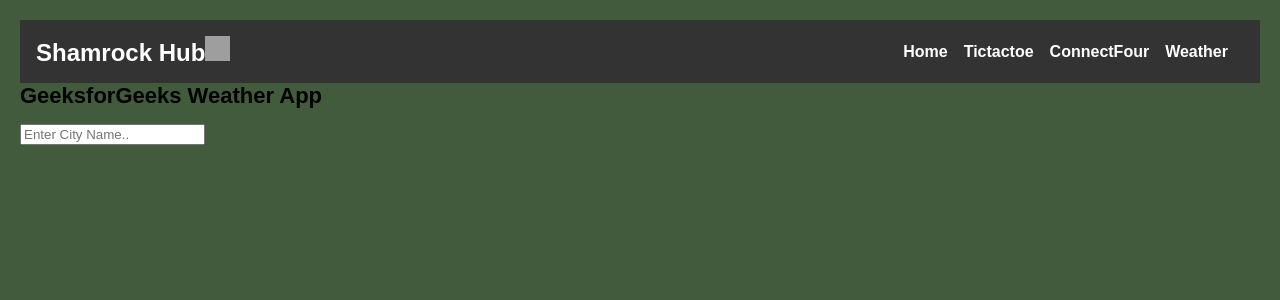
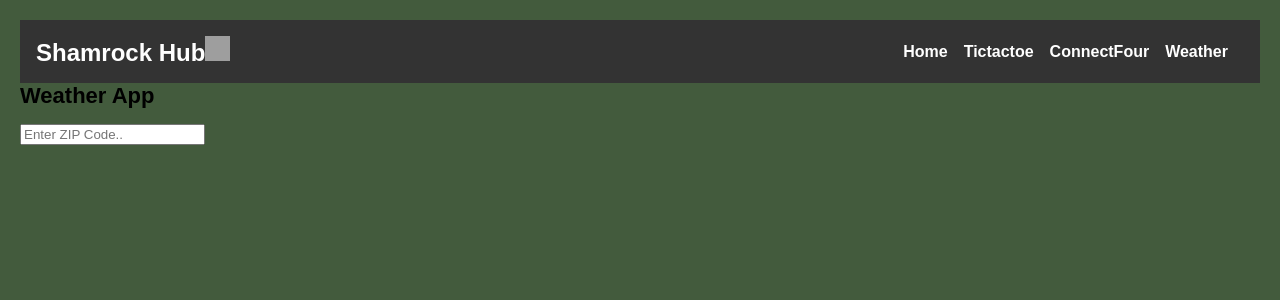
Before and after one commit to Plafalavah/ShamrockHub, a React (Create React App) app: page /weather in a window 1280 px wide. Shown: the top 300 px of the page. Built offline with nearby package versions, Linux system fonts and the light colour scheme; grey boxes are pictures that could not be loaded.

Commit message:
Changed weather app to search using zip code instead of by city name

```diff
--- a/src/Weather.js
+++ b/src/Weather.js
@@ -1,14 +1,12 @@
-
-
-import { Oval } from 'react-loader-spinner';
 import React, { useState } from 'react';
 import axios from 'axios';
+import { Oval } from 'react-loader-spinner';
 import { FontAwesomeIcon } from '@fortawesome/react-fontawesome';
 import { faFrown } from '@fortawesome/free-solid-svg-icons';
 import './index.css';
 
 function GfGWeatherApp() {
-	const [input, setInput] = useState('');
+    const [zipcode, setZip] = useState('');
     const [weather, setWeather] = useState({
         loading: false,
         data: {},
@@ -40,7 +38,8 @@
             'Saturday',
         ];
         const currentDate = new Date();
-		const date = `${WeekDays[currentDate.getDay()]} ${currentDate.getDate()} ${months[currentDate.getMonth()]
+        const date = `${WeekDays[currentDate.getDay()]} ${currentDate.getDate()} ${
+            months[currentDate.getMonth()]
         }`;
         return date;
     };
@@ -48,14 +47,13 @@
     const search = async (event) => {
         if (event.key === 'Enter') {
             event.preventDefault();
-			setInput('');
             setWeather({ ...weather, loading: true });
             const url = 'https://api.openweathermap.org/data/2.5/weather';
-			const api_key = 'f00c38e0279b7bc85480c3fe775d518c';
+            const api_key = 'c80b67eaae40e00d83bbcc8af4fa487f';
             await axios
                 .get(url, {
                     params: {
-						q: input,
+                        zip: `${zipcode},us`,
                         units: 'imperial',
                         appid: api_key,
                     },
@@ -66,7 +64,7 @@
                 })
                 .catch((error) => {
                     setWeather({ ...weather, data: {}, error: true });
-					setInput('');
+                    setZip('');
                     console.log('error', error);
                 });
         }
@@ -74,17 +72,15 @@
 
     return (
         <div className="App">
-			<h1 className="app-name">
-				GeeksforGeeks Weather App
-			</h1>
+            <h1 className="app-name">Weather App</h1>
             <div className="search-bar">
                 <input
                     type="text"
-					className="city-search"
-					placeholder="Enter City Name.."
-					name="query"
-					value={input}
-					onChange={(event) => setInput(event.target.value)}
+                    className="zip-search"
+                    placeholder="Enter ZIP Code.."
+                    name="zipcode"
+                    value={zipcode}
+                    onChange={(event) => setZip(event.target.value)}
                     onKeyDown={search}
                 />
             </div>
@@ -101,7 +97,7 @@
                     <br />
                     <span className="error-message">
                         <FontAwesomeIcon icon={faFrown} />
-						<span style={{ fontSize: '20px' }}>City not found</span>
+                        <span style={{ fontSize: '20px' }}>ZIP Code not found</span>
                     </span>
                 </>
             )}
```
Lines whose indentation alone changed are shown as unchanged.
